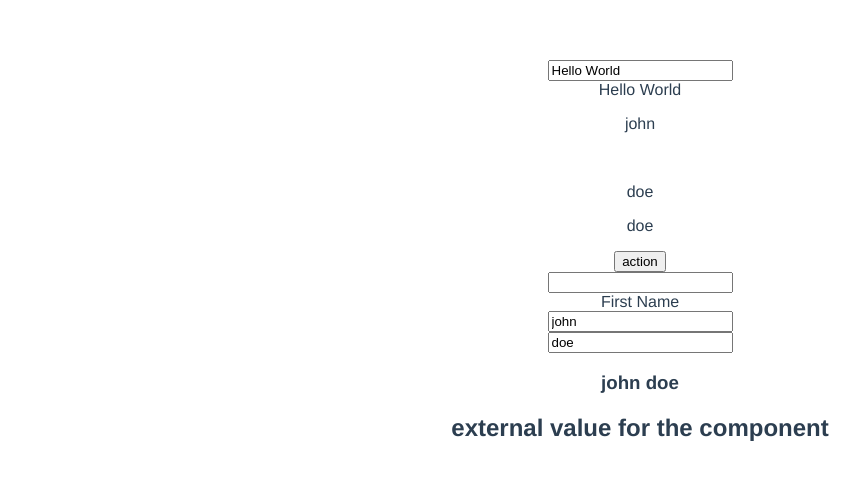
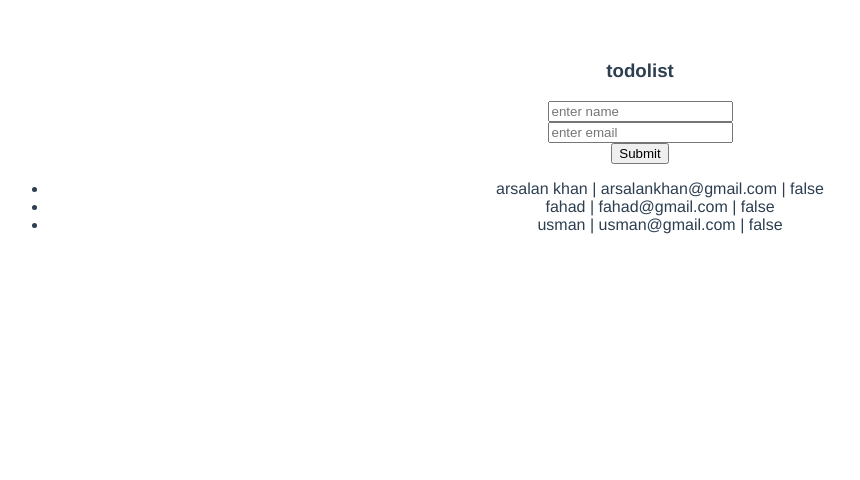
Before and after one commit to liquid11/traversy_tutorial, a Vue app: page / in a window 1280 px wide. Shown: the top 480 px of the page, without its empty margins (0-860 px from the left). Built offline with nearby package versions, Linux system fonts and the light colour scheme.

Commit message:
form update

```diff
--- a/src/App.vue
+++ b/src/App.vue
@@ -1,6 +1,7 @@
 <template>
   <div id="app">
-    <test msg="external value for the component"></test>
+    <!-- <test msg="external value for the component"></test> -->
+    <users/>
     <!-- <img alt="Vue logo" src="./assets/logo.png"> -->
     <!-- <HelloWorld msg="Welcome to Your Vue.js App"/> -->
   </div>
@@ -8,11 +9,12 @@
 
 <script>
 // import HelloWorld from './components/HelloWorld.vue'
-import Test from "./components/test";
+// import Test from "./components/test";
+import Users from "./components/Users";
 export default {
   name: "app",
   components: {
-    Test
+    Users
   }
 };
 </script>
--- /dev/null
+++ b/src/components/Users.vue
@@ -0,0 +1,60 @@
+<template>
+    <div class="users">
+        <h3>todolist</h3>
+        <form  v-on:submit="addUser">
+        <input type="text" v-model="newUser.name" placeholder="enter name">
+        <br>
+        <input type="email" v-model="newUser.email" placeholder="enter email">
+        <br>
+        <input type="submit" value="Submit">
+        </form>
+        <ul >
+            <li v-for="user in users">
+                {{user.name}} | {{user.email}} | {{user.contacted}}
+            </li>
+
+        </ul>
+    </div>
+</template>
+
+<script>
+export default {
+  name: "users",
+  data() {
+    return {
+      newUser: {},
+      users: [
+        {
+          name: "arsalan khan",
+          contacted: false,
+          email: "arsalankhan@gmail.com"
+        },
+        {
+          name: "fahad",
+          contacted: false,
+          email: "fahad@gmail.com"
+        },
+        {
+          name: "usman",
+          contacted: false,
+          email: "usman@gmail.com"
+        }
+      ]
+    };
+  },
+  methods: {
+    addUser: function(e) {
+    //   console.log("adduser");
+      users.push({
+
+          name: this.newUser.name,
+          email:this.newUser.name,
+          contacted: true
+      });
+            e.preventDefault();
+    }
+  }
+};
+</script>
+<style scoped>
+</style>
```
